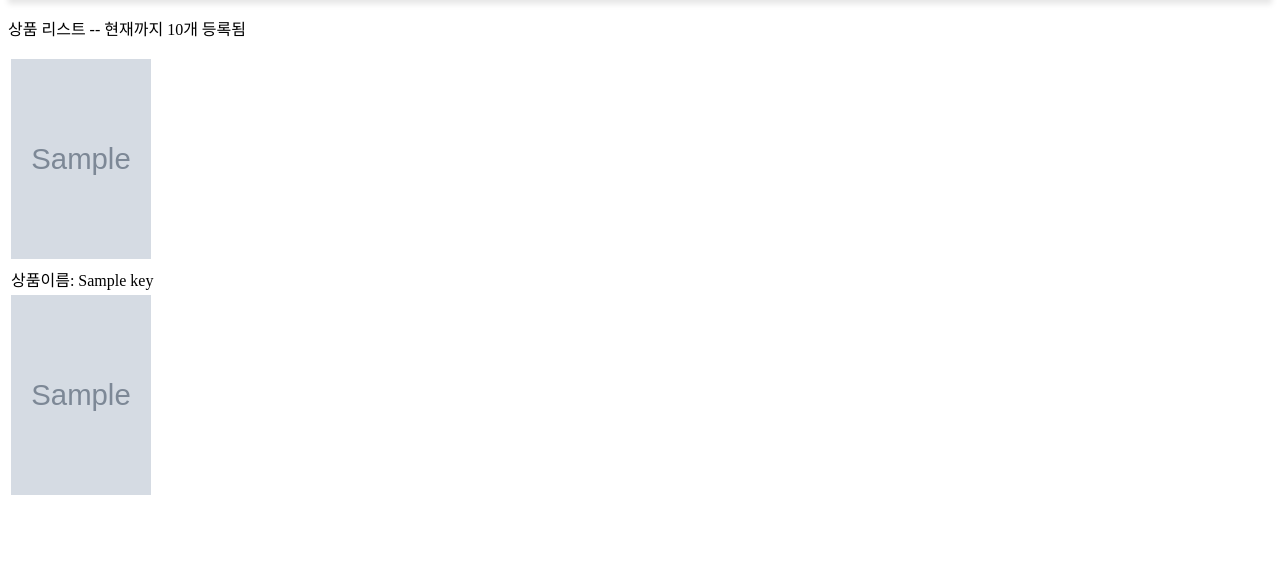
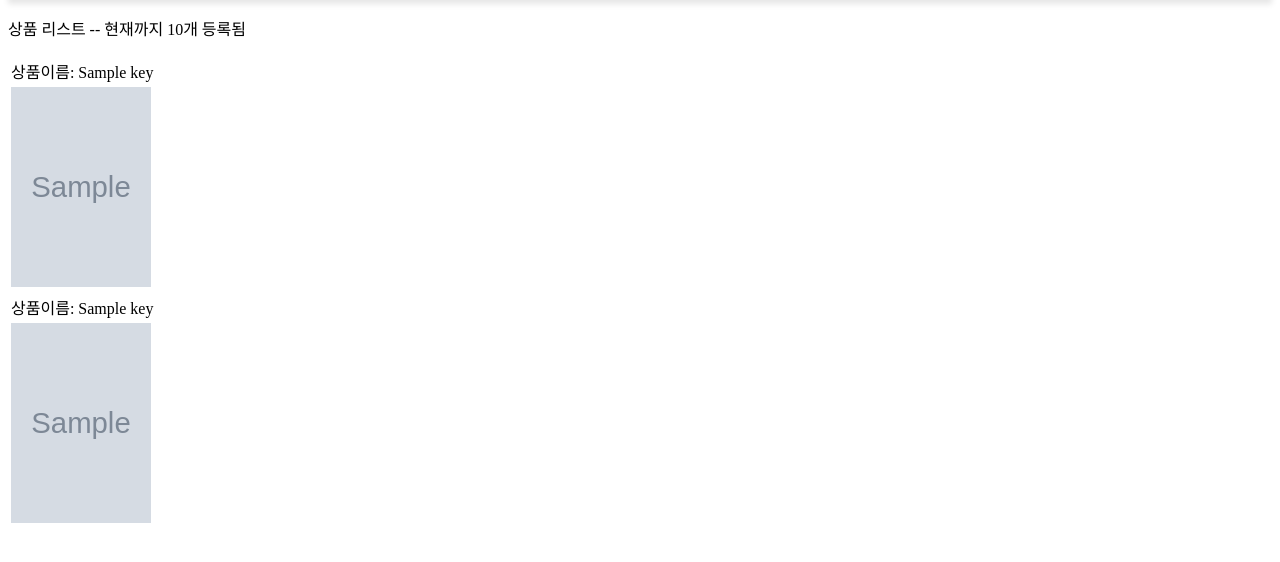
Before and after one commit to Sarang-Han/OSP_GW, a Flask app: template templates/list.html in a window 1280 px wide. Shown: the part 55-617 px from the top of the page. Run offline with Flask 3, Linux system fonts and the light colour scheme; the template is opened without the code that fills it: most values are stand-ins (such as "Sample title", 1, 10 or a date in 2020); grey boxes marked "Sample" are stand-in pictures.

Commit message:
리스트 수정

```diff
--- a/templates/list.html
+++ b/templates/list.html
@@ -8,6 +8,13 @@
 </p>
 
 <table>
+
+<tr>
+{% for key, value in row1 %}
+    <td>상품이름: {{key}}</td>
+{% endfor %}
+</tr>
+
 <tr>
 {% for key, value in row1 %}
     <td onclick="location.href='/view_detail/{{key}}/';" style="cursor:pointer;">
```
